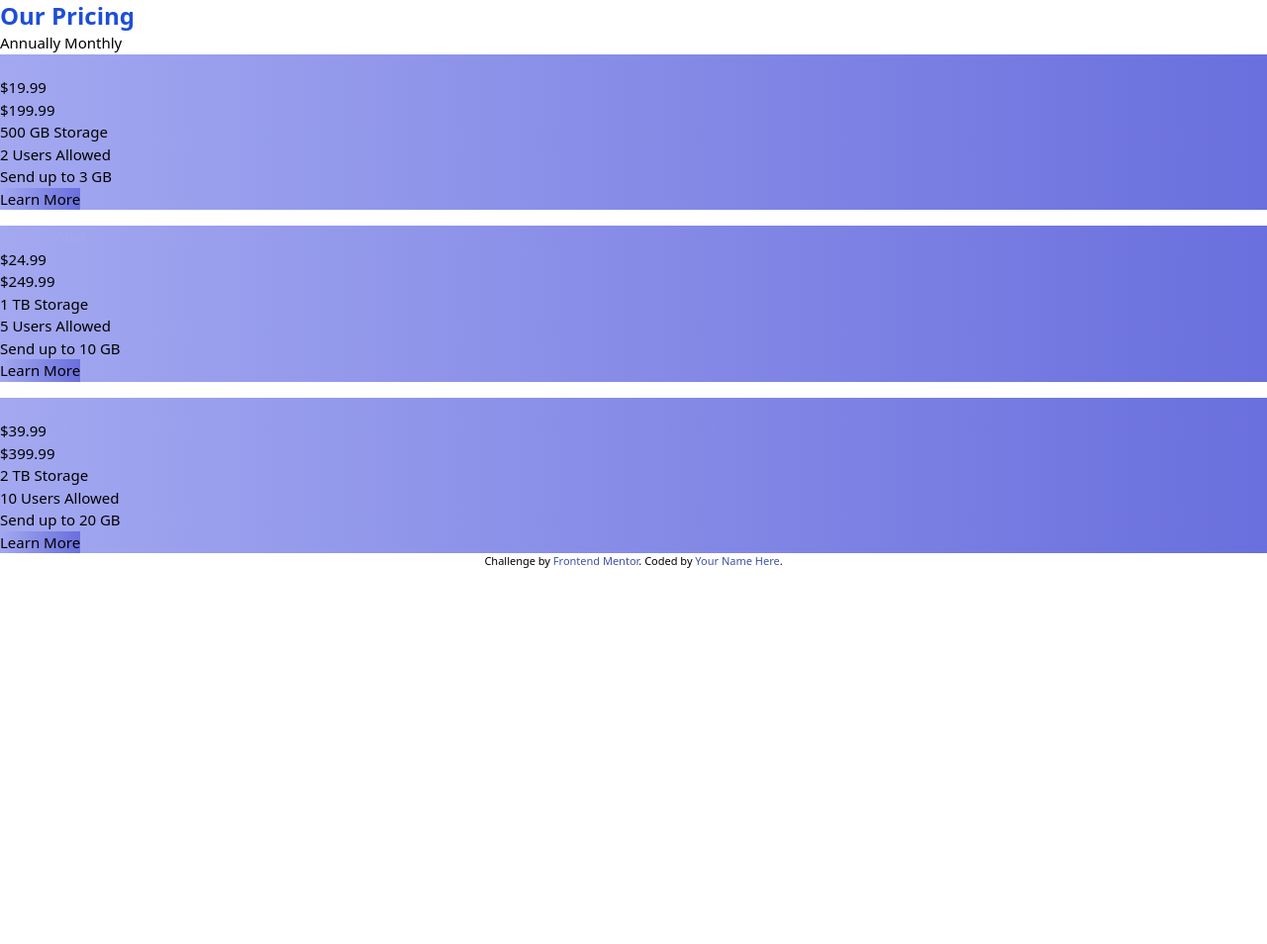
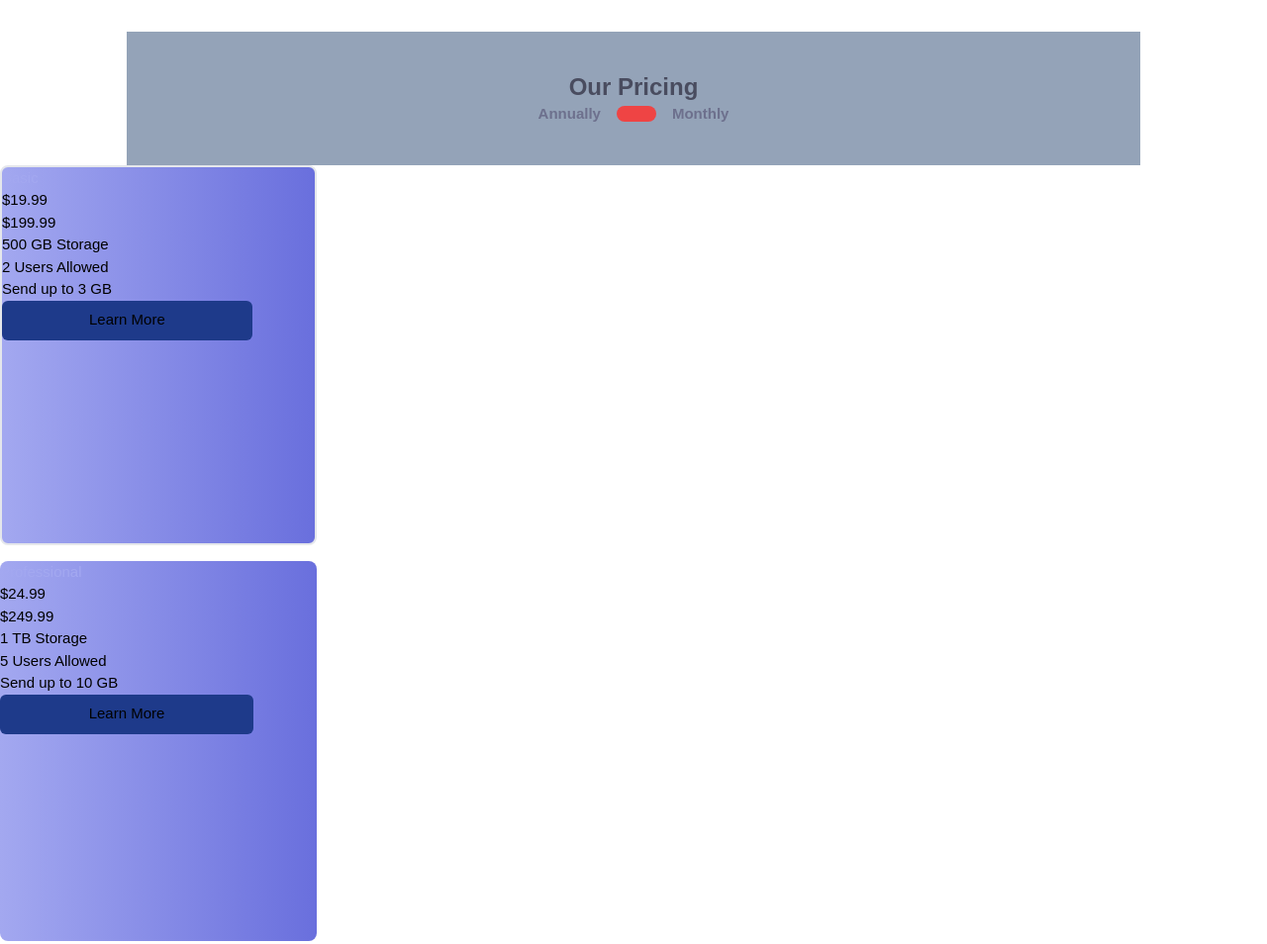
Before and after one commit to fadelun/Pricing-component-with-toggle, a website: page public/index.html in a window 1280 px wide. Shown: the top 954 px of the page at 99% size. Before the commit the page ends 800 px from the top, so only its background shows below. Drawn offline with Linux system fonts and the light colour scheme.

Commit message:
update to styling the cards

```diff
--- a/input.css
+++ b/input.css
@@ -4,12 +4,16 @@
 
 @layer base {
   .title {
-    @apply text-2xl text-blue-700 font-bold;
+    @apply text-2xl text-[#494C5F] font-bold;
   }
 }
 
 @layer components {
   .card {
-    @apply bg-gradient-to-r from-blue-primary to-violet-primary;
+    @apply bg-gradient-to-r from-blue-primary to-violet-primary w-80 h-96 rounded-lg mb-4;
+  }
+
+  .btn {
+    @apply w-4/5 h-10 rounded-md bg-blue-900;
   }
 }
--- a/public/index.html
+++ b/public/index.html
@@ -22,13 +22,23 @@
       }
     </style>
   </head>
-  <body class="text-[15px]">
-    <header>
+  <body class="text-[15px] font-monst">
+    <header class="w-4/5 p-8 py-10 mt-8 mx-auto text-center bg-slate-400">
       <h3 class="title">Our Pricing</h2>
-        <p id="toggle">Annually Monthly</p>
+        <div id="toggle" class="text-[#6D708D] font-bold w-full flex justify-center items-center">
+          <span class="px-4">
+            Annually
+          </span>
+          <div class="w-10 h-4 rounded-full bg-red-500"></div>
+          <span class="px-4">
+            Monthly
+          </span>
+        </div>
+
+
     </header>
     <main class="container">
-      <div class="card mb-4">
+      <div class="card border-2 ">
         <h4 class="text-blue-primary">Basic</h4>
         <p class="price">$19.99</p>
         <p class="price">$199.99</p>
@@ -38,7 +48,7 @@
           <li>Send up to 3 GB</li>
         </ul>
 
-        <button class="card">Learn More</button>
+        <button class="btn">Learn More</button>
 
       </div>
       <div class="card mb-4">
@@ -50,7 +60,7 @@
           <li>5 Users Allowed</li>
           <li>Send up to 10 GB </li>
         </ul>
-        <button class="card">Learn More</button>
+        <button class="btn">Learn More</button>
       </div>
       <div class="card ">
         <h4 class="text-blue-primary">Master</h4>
@@ -61,7 +71,7 @@
           <li>10 Users Allowed</li>
           <li>Send up to 20 GB </li>
         </ul>
-        <button class="card">Learn More</button>
+        <button class="btn">Learn More</button>
 
       </div>
     </main>
--- a/tailwind.config.js
+++ b/tailwind.config.js
@@ -1,10 +1,15 @@
 module.exports = {
   content: ["./public/**/*.{html,js}"],
   theme: {
+    fontFamily: {
+      monst: ["Montserrat", "sans-serif"],
+    },
+
     extend: {
       colors: {
         "blue-primary": "hsl(236, 72%, 79%)",
         "violet-primary": "hsl(237, 63%, 64%)",
+        "white-ghost": "hsl(240, 78%, 98%)",
       },
     },
   },
```
Also changed, not shown: public/css/style.css.
